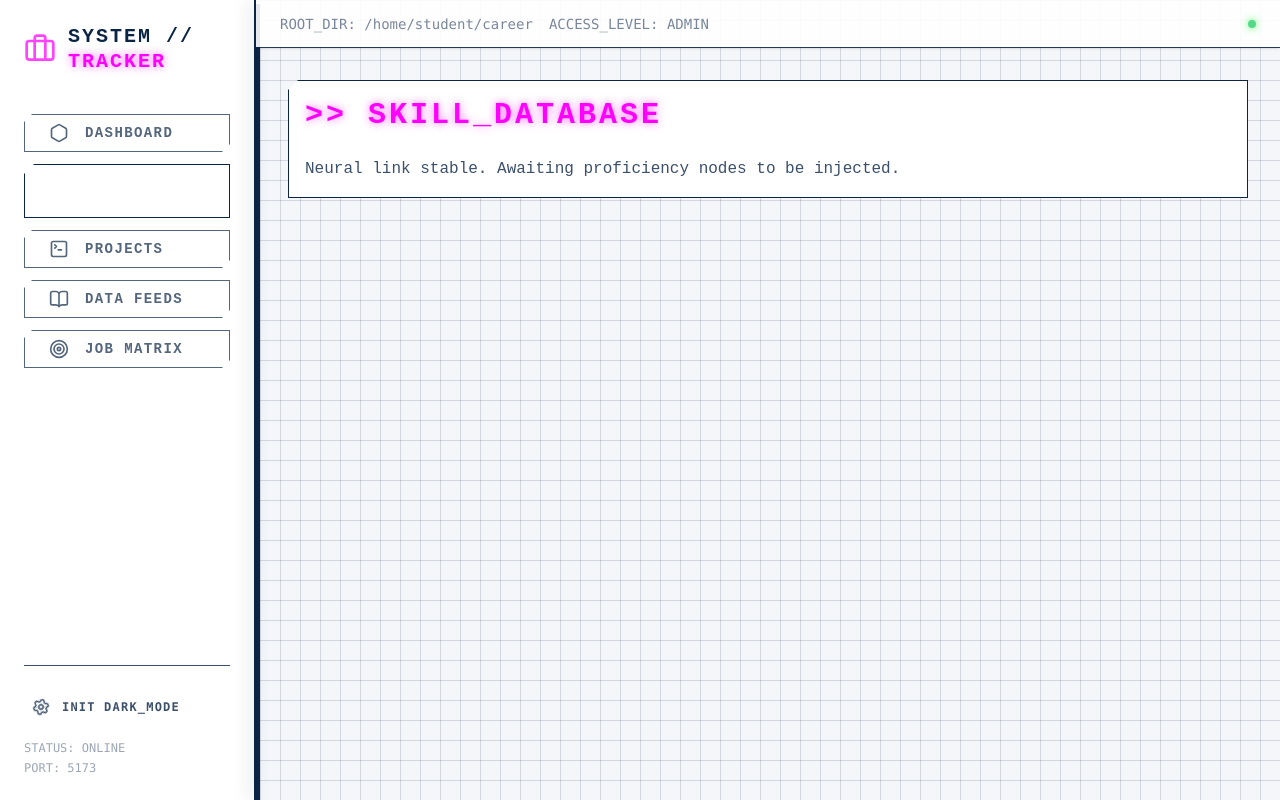
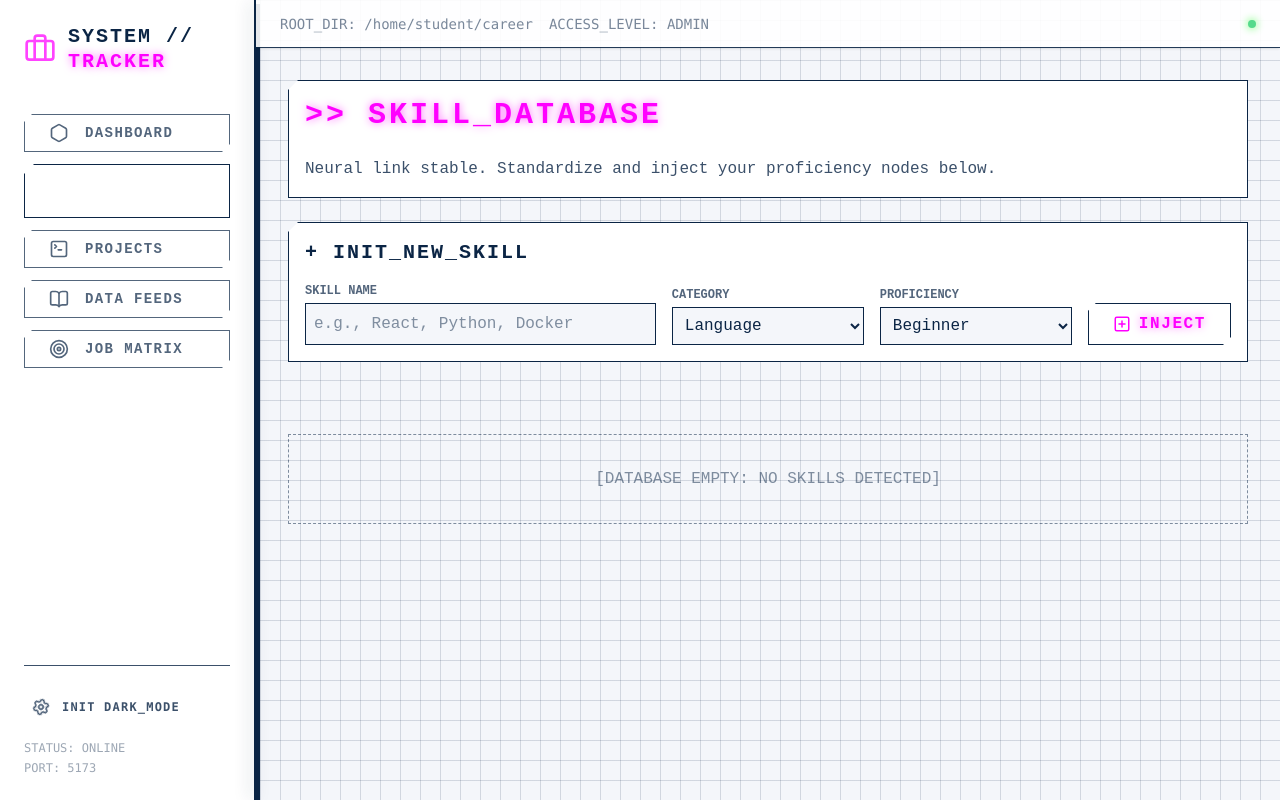
Before and after one commit to Vasiok11/pw-lab6, a React (Vite) app: page /skills in a window 1280 px wide. Built offline with nearby package versions, Linux system fonts and the light colour scheme.

Commit message:
eat: implement skills CRUD with add form, cyberpunk skill cards, and layout grid via zustand

```diff
--- /dev/null
+++ b/src/components/AddSkillForm.jsx
@@ -0,0 +1,93 @@
+import { useState } from 'react';
+import { useStore } from '../store/useStore';
+import { PlusSquare } from 'lucide-react';
+
+export default function AddSkillForm() {
+  const addSkill = useStore((state) => state.addSkill);
+  const [name, setName] = useState('');
+  const [category, setCategory] = useState('Language');
+  const [proficiency, setProficiency] = useState('Beginner');
+
+  const handleSubmit = (e) => {
+    e.preventDefault();
+    if (!name.trim()) return;
+
+    addSkill({
+      name: name.trim(),
+      category,
+      proficiency,
+    });
+
+    setName('');
+    // Resetting category/proficiency is optional, but often nice to leave them for rapid multi-add
+  };
+
+  return (
+    <div className="cyber-panel mb-8 p-6">
+      <h3 className="text-xl font-bold uppercase tracking-widest text-[var(--border-accent)] mb-4">
+        + Init_New_Skill
+      </h3>
+
+      <form onSubmit={handleSubmit} className="flex flex-col md:flex-row gap-4 items-end">
+        {/* Name Input */}
+        <div className="flex flex-col w-full">
+          <label className="text-xs uppercase font-bold opacity-70 mb-1">
+            Skill Name
+          </label>
+          <input
+            type="text"
+            required
+            value={name}
+            onChange={(e) => setName(e.target.value)}
+            placeholder="e.g., React, Python, Docker"
+            className="w-full bg-[var(--bg-primary)] border border-[var(--border-accent)] p-2 text-[var(--text-primary)] outline-none focus:shadow-[var(--shadow-accent)] transition-shadow placeholder-opacity-40"
+          />
+        </div>
+
+        {/* Category Select */}
+        <div className="flex flex-col w-full md:w-48 shrink-0">
+          <label className="text-xs uppercase font-bold opacity-70 mb-1">
+            Category
+          </label>
+          <select
+            value={category}
+            onChange={(e) => setCategory(e.target.value)}
+            className="w-full bg-[var(--bg-primary)] border border-[var(--border-accent)] p-2 text-[var(--text-primary)] outline-none focus:shadow-[var(--shadow-accent)] transition-shadow cursor-pointer"
+          >
+            <option value="Language">Language</option>
+            <option value="Framework">Framework</option>
+            <option value="Database">Database</option>
+            <option value="Tools">Dev Tool / DevOps</option>
+            <option value="Soft Skill">Soft Skill</option>
+          </select>
+        </div>
+
+        {/* Proficiency Select */}
+        <div className="flex flex-col w-full md:w-48 shrink-0">
+          <label className="text-xs uppercase font-bold opacity-70 mb-1">
+            Proficiency
+          </label>
+          <select
+            value={proficiency}
+            onChange={(e) => setProficiency(e.target.value)}
+            className="w-full bg-[var(--bg-primary)] border border-[var(--border-accent)] p-2 text-[var(--text-primary)] outline-none focus:shadow-[var(--shadow-accent)] transition-shadow cursor-pointer"
+          >
+            <option value="Beginner">Beginner</option>
+            <option value="Intermediate">Intermediate</option>
+            <option value="Advanced">Advanced</option>
+            <option value="Expert">Expert</option>
+          </select>
+        </div>
+
+        {/* Submit Button */}
+        <button
+          type="submit"
+          className="cyber-button flex items-center justify-center gap-2 h-[42px] px-6 bg-[var(--bg-primary)] text-neon-pink border-[var(--border-accent)] hover:bg-[var(--hover-accent)] hover:text-[var(--hover-text)]"
+        >
+          <PlusSquare size={18} />
+          <span>INJECT</span>
+        </button>
+      </form>
+    </div>
+  );
+}
--- /dev/null
+++ b/src/components/SkillCard.jsx
@@ -0,0 +1,64 @@
+import { Trash2, Terminal } from 'lucide-react';
+import { useStore } from '../store/useStore';
+
+export default function SkillCard({ skill }) {
+  const removeSkill = useStore((state) => state.removeSkill);
+
+  // Map proficiency strings to numerical levels (1 to 4) for our visual blocks
+  const proficiencyLevels = {
+    'Beginner': 1,
+    'Intermediate': 2,
+    'Advanced': 3,
+    'Expert': 4
+  };
+
+  const level = proficiencyLevels[skill.proficiency] || 1;
+
+  return (
+    <div className="cyber-panel p-5 border-l-[3px] border-l-neon-pink hover:scale-[1.02] transition-transform duration-200 cursor-default">
+
+      {/* Card Header */}
+      <div className="flex justify-between items-start mb-4">
+        <div>
+          <h4 className="text-xl font-bold uppercase tracking-widest flex items-center gap-2 mb-2">
+            <Terminal size={18} className="text-[var(--border-accent)]" /> {skill.name}
+          </h4>
+          <span className="text-xs font-mono font-bold uppercase bg-[var(--border-accent)] bg-opacity-20 text-[var(--text-primary)] px-2 py-1 rounded-sm border border-[var(--border-accent)] border-opacity-50 inline-block">
+            {skill.category}
+          </span>
+        </div>
+
+        <button
+          onClick={() => removeSkill(skill.id)}
+          className="text-[var(--text-muted)] hover:text-red-500 hover:shadow-[0_0_8px_red] transition-all p-1"
+          aria-label="Delete Node"
+        >
+          <Trash2 size={18} />
+        </button>
+      </div>
+
+      {/* Proficiency Visualization */}
+      <div className="mt-4">
+        <div className="flex justify-between text-[10px] font-mono tracking-widest uppercase opacity-80 mb-1">
+          <span>Proficiency_Lv</span>
+          <span className="text-neon-pink font-bold">{skill.proficiency}</span>
+        </div>
+
+        {/* Cyberpunk Progress Blocks */}
+        <div className="flex gap-1 h-2">
+          {[1, 2, 3, 4].map((i) => (
+            <div
+              key={i}
+              className={`flex-1 transition-all ${
+                i <= level
+                  ? 'bg-[var(--border-accent)] shadow-[0_0_5px_var(--border-accent)]'
+                  : 'bg-transparent border border-[var(--border-accent)] opacity-30'
+              }`}
+            />
+          ))}
+        </div>
+      </div>
+
+    </div>
+  );
+}
--- a/src/pages/Skills.jsx
+++ b/src/pages/Skills.jsx
@@ -1,12 +1,36 @@
+import AddSkillForm from '../components/AddSkillForm';
+import SkillCard from '../components/SkillCard';
+import { useStore } from '../store/useStore';
+
 export default function Skills() {
+  const skills = useStore((state) => state.skills);
+
   return (
+    <div className="flex flex-col gap-6">
       <div className="cyber-panel p-8">
         <h2 className="text-3xl font-black text-neon-pink uppercase tracking-widest mb-6">
           &gt;&gt; SKILL_DATABASE
         </h2>
         <p className="opacity-80">
-        Neural link stable. Awaiting proficiency nodes to be injected.
+          Neural link stable. Standardize and inject your proficiency nodes below.
         </p>
+      </div>
+
+      {/* Render the form here! */}
+      <AddSkillForm />
+
+      {/* Render the grid of skills */}
+      {skills.length > 0 ? (
+        <div className="grid grid-cols-1 md:grid-cols-2 lg:grid-cols-3 gap-6 mt-4">
+          {skills.map((skill) => (
+            <SkillCard key={skill.id} skill={skill} />
+          ))}
+        </div>
+      ) : (
+        <div className="p-8 text-center opacity-50 border border-dashed border-[var(--border-accent)] mt-4">
+          [DATABASE EMPTY: NO SKILLS DETECTED]
+        </div>
+      )}
     </div>
   );
 }
```
Lines whose indentation alone changed are shown as unchanged.
